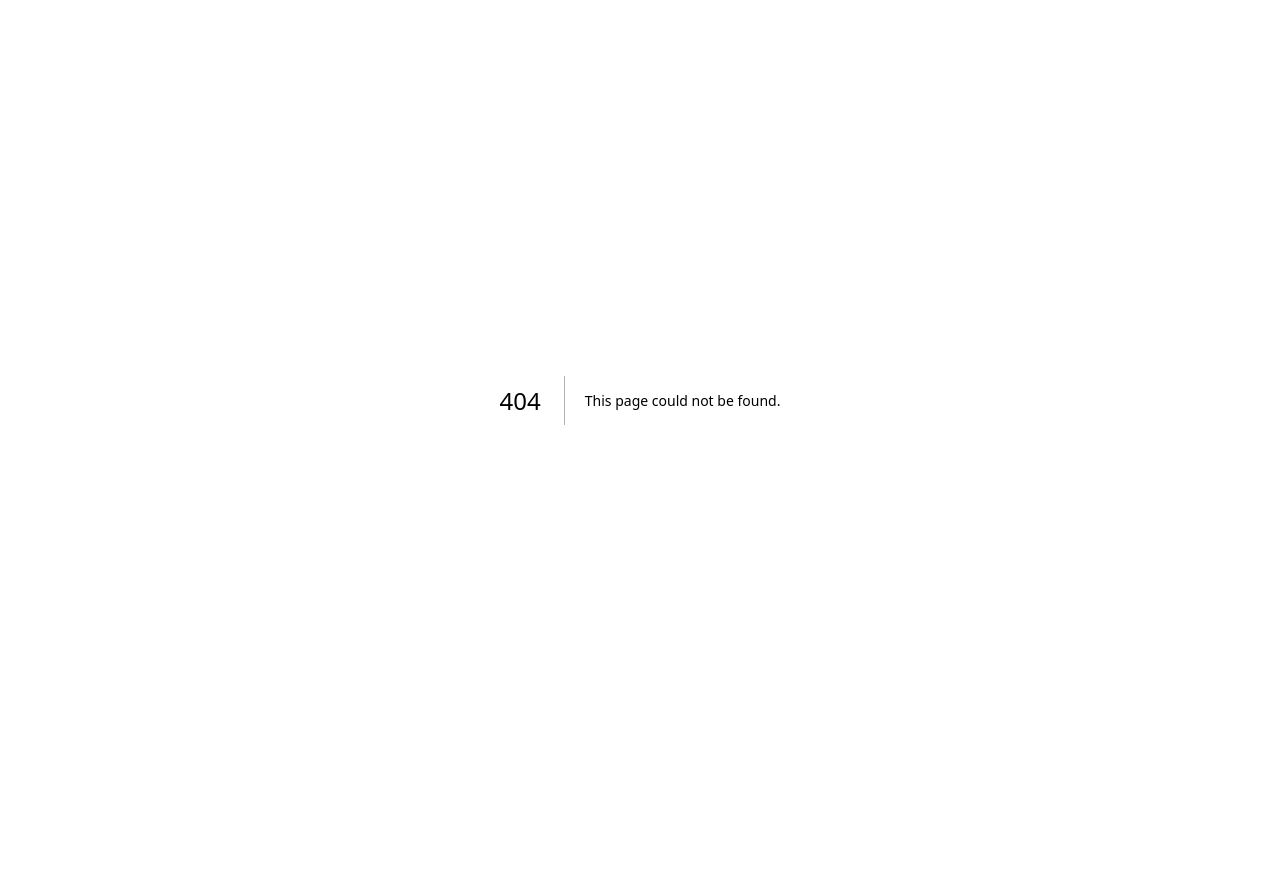
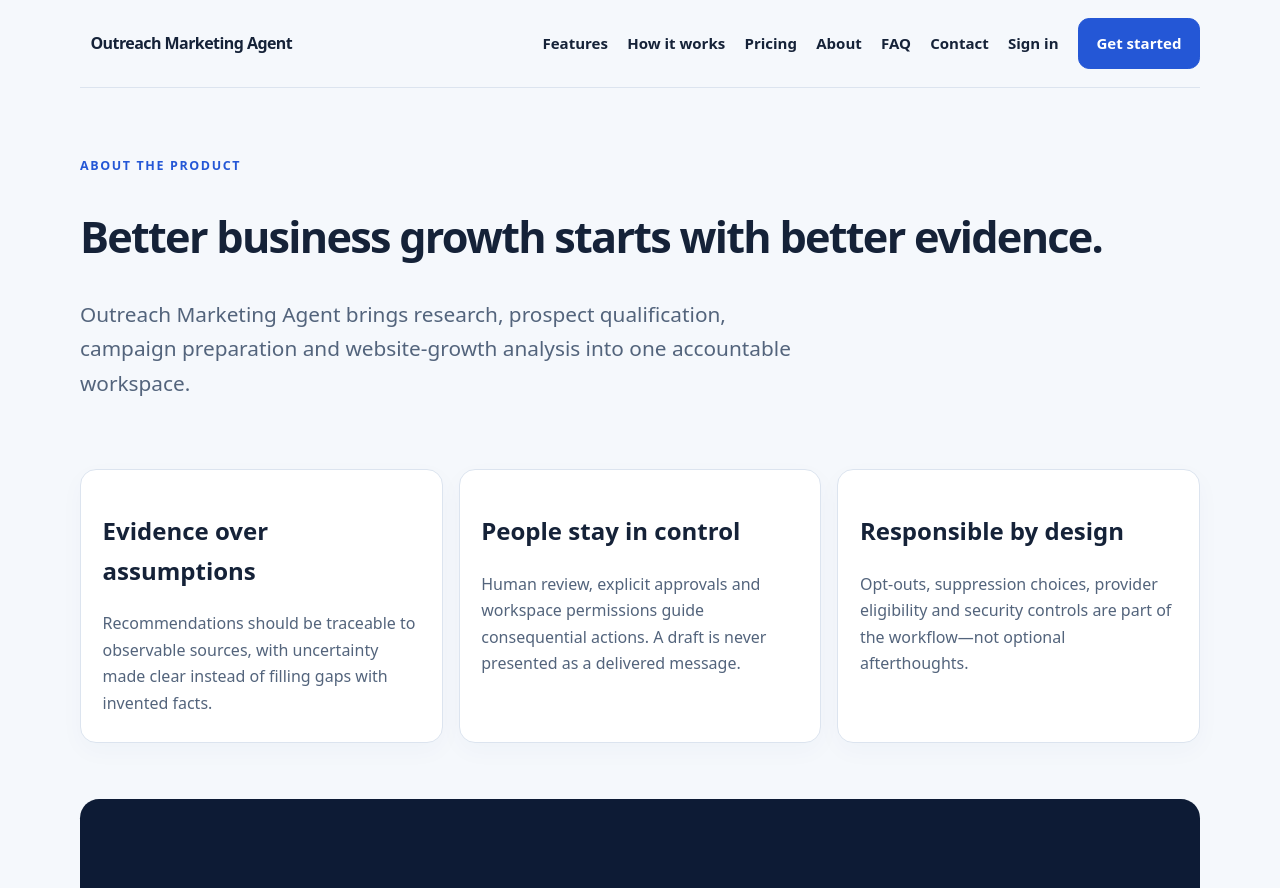
Before and after one commit to haseeb1984/Outreach-Marketing-Agent, a Next.js app in the folder frontend/: page /about in a window 1280 px wide. Before the commit this address had no page. Shown: the top 888 px of the page. Before the commit the page ends 800 px from the top, so only its background shows below. Built offline with nearby package versions, Linux system fonts and the light colour scheme.

Commit message:
Add public marketing and trust pages

```diff
--- /dev/null
+++ b/frontend/app/about/page.tsx
@@ -0,0 +1,12 @@
+import type { Metadata } from "next";
+import { SiteHeader, SiteFooter } from "../components/site-chrome";
+export const metadata: Metadata = { title: "About", description: "The principles behind Outreach Marketing Agent." };
+export default function AboutPage() { return <><SiteHeader/><main className="wrap">
+  <section className="page-head"><p className="eyebrow">About the product</p><h1>Better business growth starts with better evidence.</h1><p className="lead">Outreach Marketing Agent brings research, prospect qualification, campaign preparation and website-growth analysis into one accountable workspace.</p></section>
+  <section className="cards">
+    <article className="card"><h2>Evidence over assumptions</h2><p>Recommendations should be traceable to observable sources, with uncertainty made clear instead of filling gaps with invented facts.</p></article>
+    <article className="card"><h2>People stay in control</h2><p>Human review, explicit approvals and workspace permissions guide consequential actions. A draft is never presented as a delivered message.</p></article>
+    <article className="card"><h2>Responsible by design</h2><p>Opt-outs, suppression choices, provider eligibility and security controls are part of the workflow—not optional afterthoughts.</p></article>
+  </section>
+  <section className="section"><div className="callout"><div><h2>Built for practical, measurable work</h2><p>We distinguish what the platform records from outcomes independently confirmed by connected providers or first-party data.</p></div><a className="button" href="/features">Explore features</a></div></section>
+</main><SiteFooter/></>; }
```
